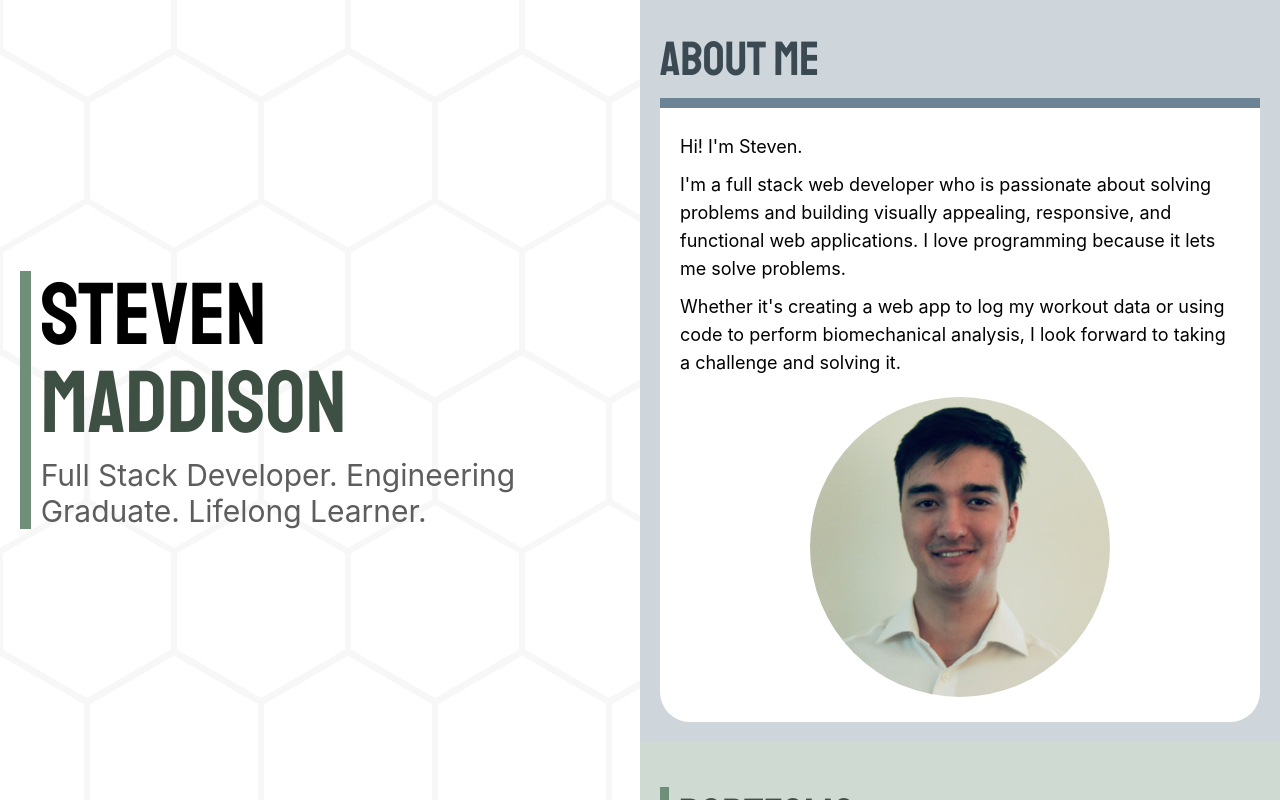
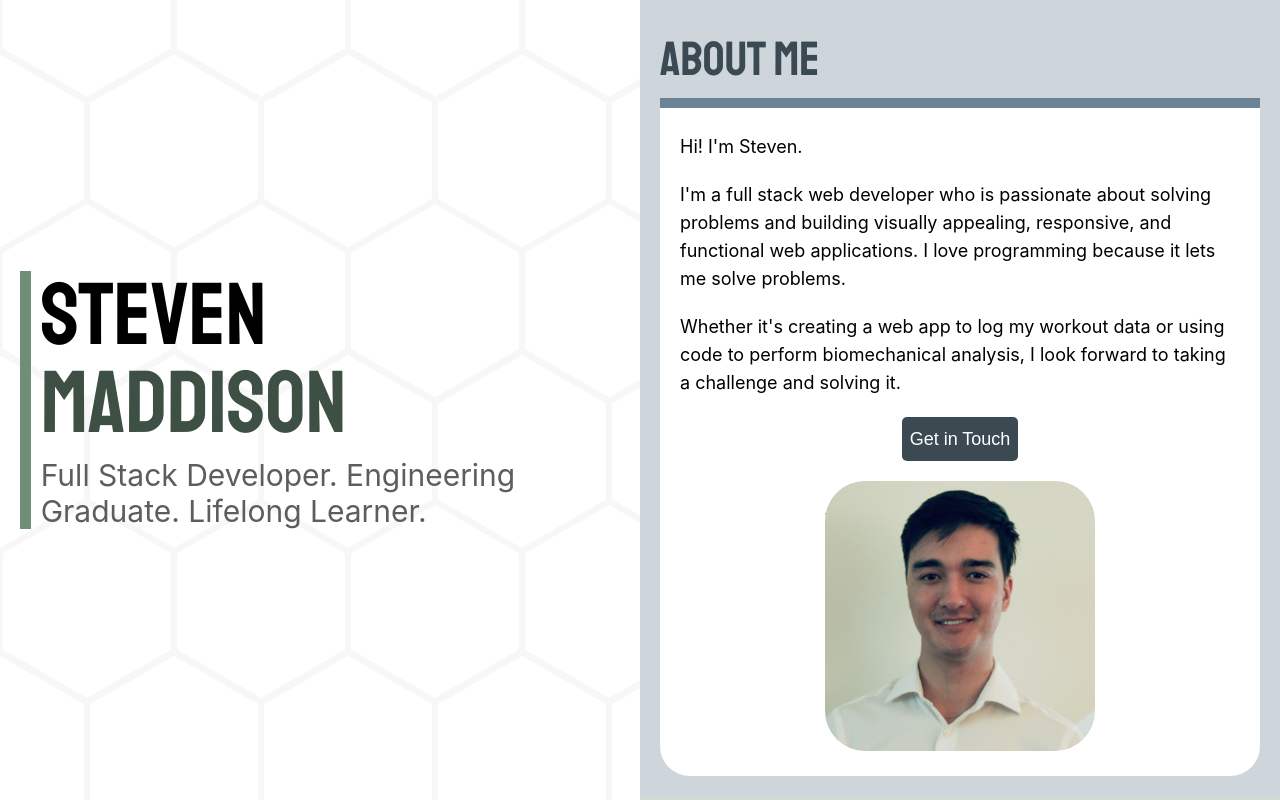
Before and after one commit to Stevtm/portfolio-v3, a React (Create React App) app: page / in a window 1280 px wide. Built offline with nearby package versions, Linux system fonts and the light colour scheme.

Commit message:
change picture shape and add contact button

```diff
--- a/src/components/About/index.js
+++ b/src/components/About/index.js
@@ -5,11 +5,12 @@ import RecentPic from "../../assets/images/recent-pic.jpeg";
 import {
 	Anchor,
 	AboutSection,
-	// ColorBar,
 	AboutHeader,
 	HeaderText,
 	AboutContent,
+	TextAndButton,
 	AboutText,
+	ContactButton,
 	ProfilePic,
 } from "./styles";
 
@@ -23,7 +24,7 @@ const About = () => {
 					<HeaderText>About Me</HeaderText>
 				</AboutHeader>
 				<AboutContent>
-					<div>
+					<TextAndButton>
 						<AboutText>Hi! I'm Steven.</AboutText>
 						<AboutText>
 							I'm a full stack web developer who is passionate about solving
@@ -36,7 +37,10 @@ const About = () => {
 							code to perform biomechanical analysis, I look forward to taking a
 							challenge and solving it.
 						</AboutText>
-					</div>
+						<ContactButton>
+							<a href="mailto:steventmaddison@outlook.com">Get in Touch</a>
+						</ContactButton>
+					</TextAndButton>
 					<ProfilePic
 						src={RecentPic}
 						alt="Steven Maddison headshot"
--- a/src/components/About/styles.js
+++ b/src/components/About/styles.js
@@ -70,6 +70,13 @@ export const AboutContent = styled.div`
 	}
 `;
 
+export const TextAndButton = styled.div`
+	/* box model */a
+	align-items: center;
+	display: flex;
+	flex-direction: column;
+`;
+
 export const AboutText = styled.p`
 	/* box model */
 	padding: 0px 5px;
@@ -81,10 +88,38 @@ export const AboutText = styled.p`
 	line-height: 1.75rem;
 `;
 
+export const ContactButton = styled.button`
+	/* box model */
+	border: none;
+	border-radius: 5px;
+	padding: 8px 8px;
+	margin: 10px auto;
+
+	/* typography */
+	color: white;
+	font-size: 1.125rem;
+	line-height: 1.75rem;
+
+	/* visual decorations */
+	background-color: ${({ theme }) => theme.pastelBlue.dark};
+	cursor: pointer;
+	transition: 0.2s all;
+
+	&:hover {
+		background-color: ${({ theme }) => theme.pastelBlue.DEFAULT};
+	}
+
+	> a {
+		/* typgraphy */
+		color: white;
+		text-decoration: none;
+	}
+`;
+
 export const ProfilePic = styled.img`
 	/* box model */
-	border-radius: 100%;
+	border-radius: 40px;
 	margin: 10px 5px;
 	width: 80%;
-	max-width: 300px;
+	max-width: 270px;
 `;
```
